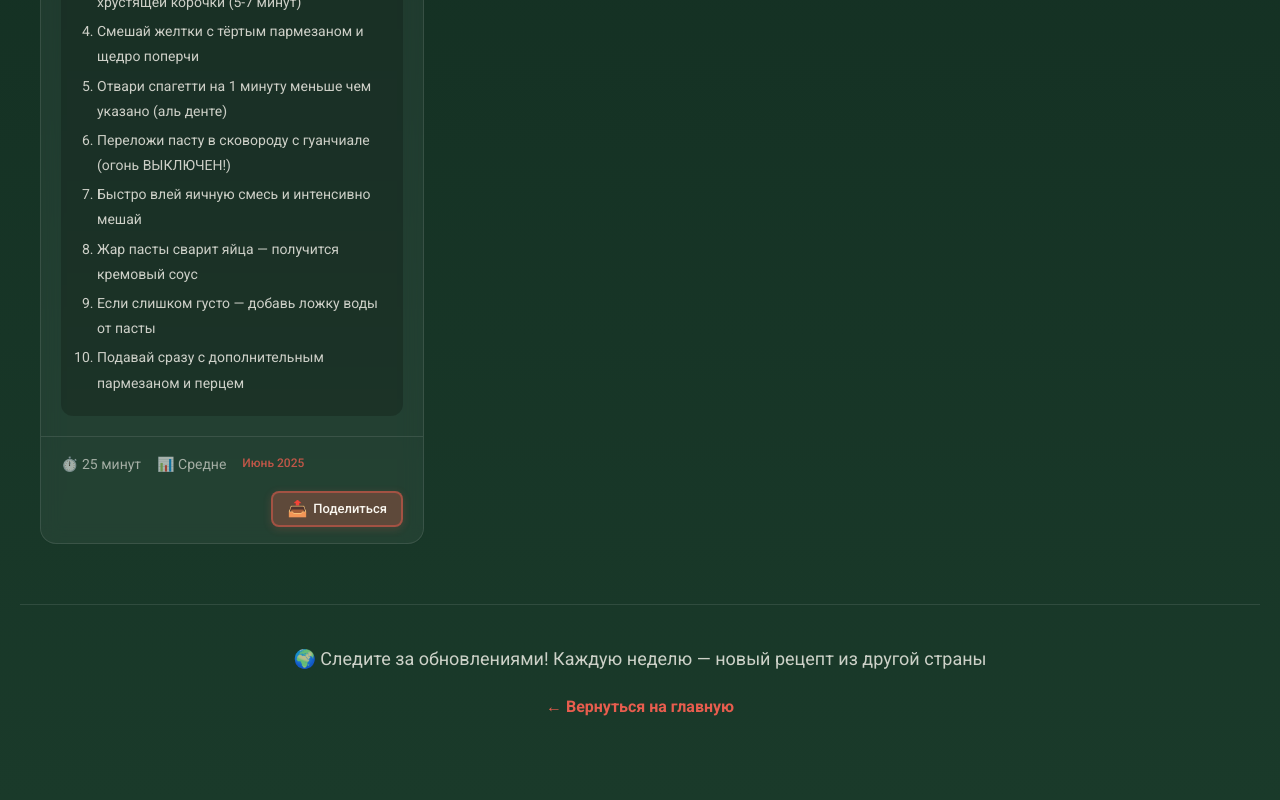
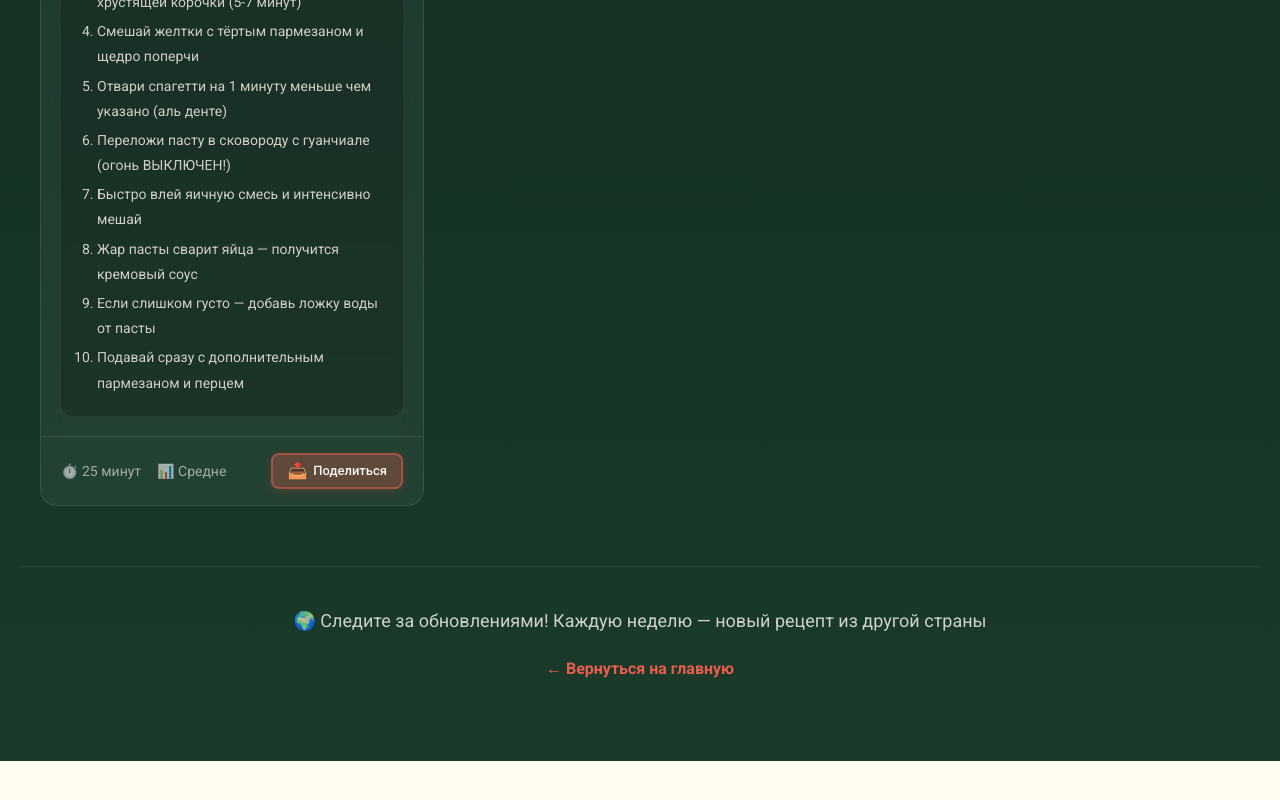
Before and after one commit to svideoproekt-ship-it/russka-kuhnya-9551, a React (Vite) app: page /world-cuisines in a window 1280 px wide. Shown: the part 1517-2317 px from the top of the page. After the commit the page ends 2278 px from the top, so only its background shows below. Built offline with nearby package versions, Linux system fonts and the light colour scheme; a web font is replaced by a local one.

Commit message:
Исправление удаление даты

```diff
--- a/src/pages/WorldCuisines.jsx
+++ b/src/pages/WorldCuisines.jsx
@@ -38,7 +38,7 @@ const WorldCuisines = () => {
         'Если слишком густо — добавь ложку воды от пасты',
         'Подавай сразу с дополнительным пармезаном и перцем',
       ],
-      addedDate: 'Июнь 2025',
+
     },
   ];
 
```
